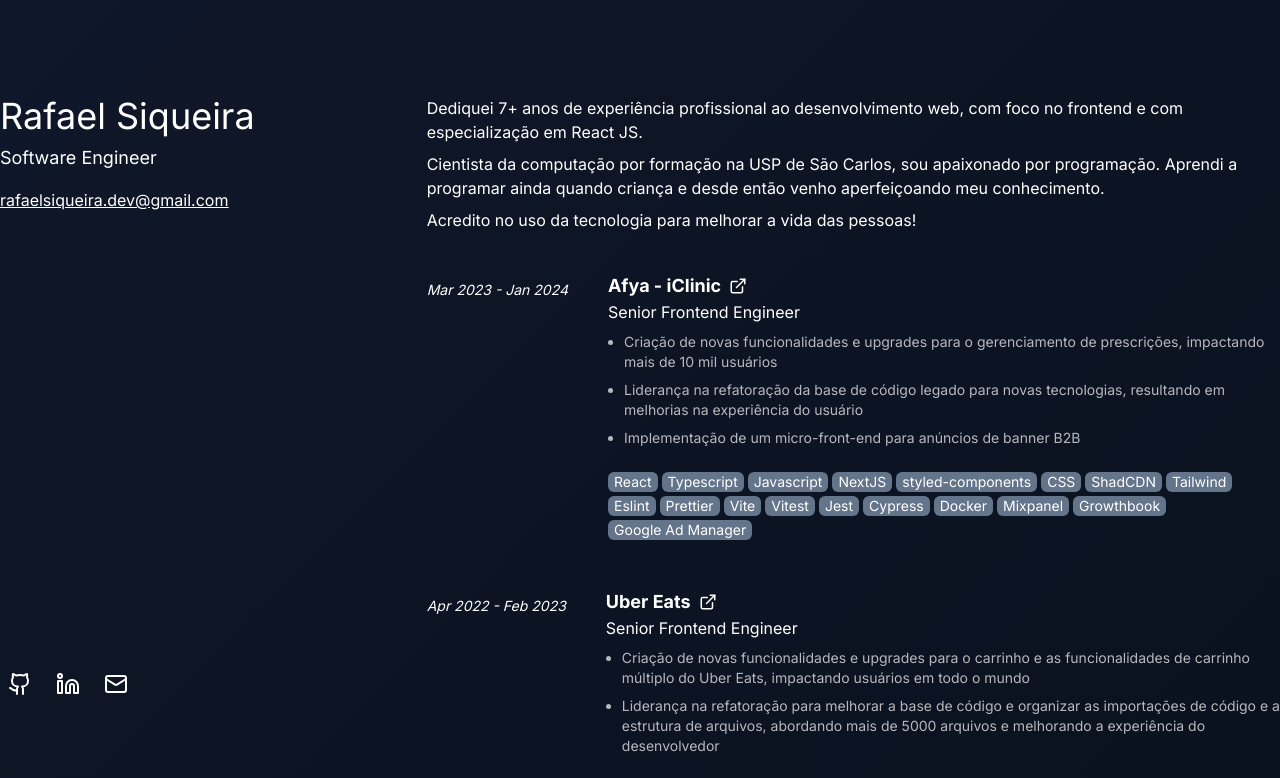
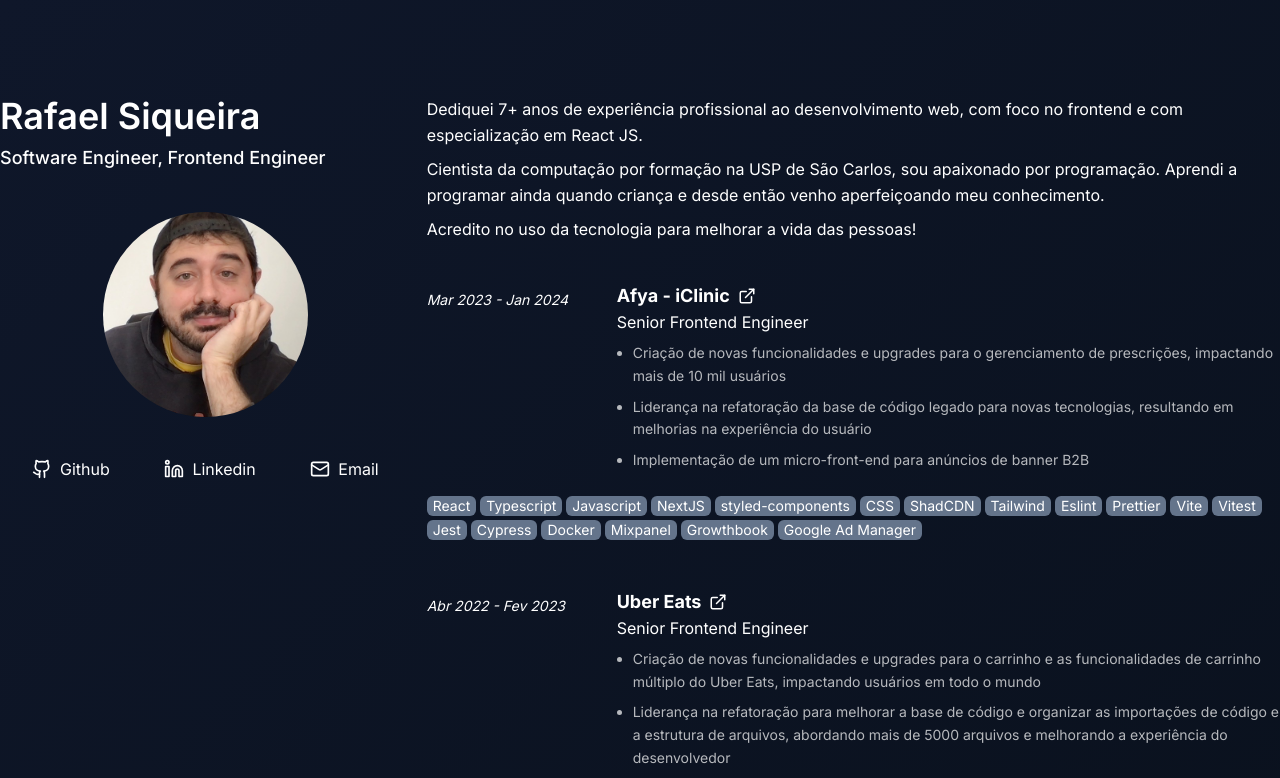
Before and after one commit to refeals/portfolio_deploy, a Next.js app: page / in a window 1280 px wide. Shown: the top 778 px of the page. Built offline with nearby package versions, Linux system fonts and the light colour scheme.

Commit message:
feat: update styles and add picture

```diff
--- a/app/page.tsx
+++ b/app/page.tsx
@@ -3,7 +3,7 @@ import { Main } from "@/components/Main"
 
 export default function Home() {
   return (
-    <div className="flex min-h-svh flex-col lg:flex-row lg:items-center lg:justify-between lg:relative max-w-screen-xl mx-auto px-6 py-12 md:p-0">
+    <div className="flex min-h-svh flex-col lg:flex-row lg:items-center lg:justify-between lg:relative max-w-screen-xl mx-auto px-6 py-12 sm:p-0">
       <div className="lg:flex lg:justify-between lg:gap-4">
         <Header />
         <Main />
--- a/components/Experience.tsx
+++ b/components/Experience.tsx
@@ -18,9 +18,9 @@ export function Experience({
   contentBr,
 }: ExperienceProps) {
   return (
-    <div className="mb-6 md:mb-12 block">
-      <div className="md:grid md:grid-cols-experiences md:gap-10">
-        <p className="text-sm pt-2 italic float-right md:float-none">{date}</p>
+    <div className="mb-6 sm:mb-12 block">
+      <div className="grid sm:grid-cols-experiences sm:gap-10">
+        <p className="text-sm pt-2 italic">{date}</p>
         <div>
           <p className="text-lg">
             <a
@@ -35,20 +35,19 @@ export function Experience({
           </p>
           <p className="">{subtitle}</p>
 
-          <ul className="opacity-70 text-sm py-2 list-disc pl-4 flex flex-col gap-2">
+          <ul className="opacity-70 text-sm py-2 list-disc pl-4 flex flex-col gap-2 leading-relaxed">
             {contentBr.map((c, i) => (
               <li key={i}>{c}</li>
             ))}
           </ul>
-
-          <div className="flex flex-wrap gap-1 mt-2 md:mt-4">
-            {tags.split(", ").map((t) => (
-              <span key={t} className="bg-slate-500 rounded-md px-1.5 text-sm">
-                {t}
-              </span>
-            ))}
-          </div>
         </div>
+      </div>
+      <div className="flex flex-wrap gap-1 mt-2 sm:mt-4">
+        {tags.split(", ").map((t) => (
+          <span key={t} className="bg-slate-500 rounded-md px-1.5 text-sm">
+            {t}
+          </span>
+        ))}
       </div>
     </div>
   )
--- a/components/Header.tsx
+++ b/components/Header.tsx
@@ -1,45 +1,49 @@
+import Image from "next/image"
 import { Github, Linkedin, Mail } from "lucide-react"
+import { HeaderLink } from "@/components/HeaderLink"
+
+import rs from "@/app/images/avatar_corner.jpeg"
 
 export function Header() {
   return (
-    <header className="lg:flex-1 lg:sticky lg:top-0 lg:self-start lg:py-24 lg:max-h-screen lg:h-svh flex flex-col justify-between mb-24 md:mb-0">
+    <header className="lg:flex-1 lg:sticky lg:top-0 lg:self-start lg:py-24 lg:max-h-screen lg:h-svh mb-20 sm:mb-0">
+      <div className="flex flex-col gap-8">
         <div>
-        <h1 className="text-4xl md:mb-2">Rafael Siqueira</h1>
-        <h2 className="text-lg mb-2 md:mb-4">Software Engineer</h2>
-        <p className="underline mb-2">
+          <h1 className="text-4xl mb-2 font-semibold">Rafael Siqueira</h1>
+          <h2 className="text-lg mb-2 font-medium">
+            Software Engineer, Frontend Engineer
+          </h2>
+          {/* <p className="underline mb-2">
             <a href="mailto:rafaelsiqueira.dev@gmail.com">
               rafaelsiqueira.dev@gmail.com
             </a>
-        </p>
+          </p> */}
         </div>
 
-      {/* <Image
+        <Image
           src={rs}
           alt="Rafael Siqueira"
-    className="rounded-full w-1/2"
-  /> */}
+          className="rounded-full w-1/2 self-center"
+        />
 
-      <ul className="flex gap-2 justify-center md:justify-normal">
-        <li className="p-2 rounded-full hover:bg-white hover:bg-opacity-20 transition-colors">
-          <a href="https://github.com/refeals" target="_blank" rel="noopener">
-            <Github />
-          </a>
-        </li>
-        <li className="p-2 rounded-full hover:bg-white hover:bg-opacity-20 transition-colors">
-          <a
-            href="https://www.linkedin.com/in/rafaelsiqueira-dev/"
-            target="_blank"
-            rel="noopener"
-          >
-            <Linkedin />
-          </a>
-        </li>
-        <li className="p-2 rounded-full hover:bg-white hover:bg-opacity-20 transition-colors">
-          <a href="mailto:rafaelsiqueira.dev@gmail.com">
-            <Mail />
-          </a>
-        </li>
+        <ul className="flex gap-2 justify-between px-2 sm:px-4">
+          <HeaderLink
+            Icon={Github}
+            url="https://github.com/refeals"
+            name="Github"
+          />
+          <HeaderLink
+            Icon={Linkedin}
+            url="https://www.linkedin.com/in/rafaelsiqueira-dev/"
+            name="Linkedin"
+          />
+          <HeaderLink
+            Icon={Mail}
+            url="mailto:rafaelsiqueira.dev@gmail.com"
+            name="Email"
+          />
         </ul>
+      </div>
     </header>
   )
 }
--- /dev/null
+++ b/components/HeaderLink.tsx
@@ -0,0 +1,23 @@
+import { LucideIcon } from "lucide-react"
+
+type HeaderLinkProps = {
+  Icon: LucideIcon
+  url: string
+  name?: string
+}
+
+export function HeaderLink({ Icon, url, name }: HeaderLinkProps) {
+  return (
+    <li>
+      <a
+        href={url}
+        target="_blank"
+        rel="noopener"
+        className="flex gap-2 items-center px-4 py-2 w-fit rounded-full hover:bg-white hover:bg-opacity-20 transition-colors"
+      >
+        <Icon size={20} />
+        <span>{name}</span>
+      </a>
+    </li>
+  )
+}
--- a/components/Main.tsx
+++ b/components/Main.tsx
@@ -4,8 +4,8 @@ import { Download } from "lucide-react"
 
 export function Main() {
   return (
-    <main className="lg:w-2/3 lg:py-24 flex flex-col gap-24 md:gap-8">
-      <section id="intro" className="flex flex-col gap-2">
+    <main className="lg:w-2/3 lg:py-24 flex flex-col gap-24 sm:gap-8">
+      <section id="intro" className="flex flex-col gap-2 leading-relaxed">
         <p>
           Dediquei 7+ anos de experiência profissional ao desenvolvimento web,
           com foco no frontend e com especialização em React JS.
@@ -19,7 +19,7 @@ export function Main() {
       </section>
 
       <section id="experiences" className="flex flex-col">
-        <div className="mt-2 flex flex-col gap-12 md:gap-0">
+        <div className="mt-2 flex flex-col gap-12 sm:gap-0">
           {experiencesData.map((xp) => (
             <Experience key={xp.title} {...xp} />
           ))}
--- a/data/experiences.ts
+++ b/data/experiences.ts
@@ -19,7 +19,7 @@ export const experiencesData = [
   {
     title: "Uber Eats",
     subtitle: "Senior Frontend Engineer",
-    date: "Apr 2022 - Feb 2023",
+    date: "Abr 2022 - Fev 2023",
     tags: "React, Typescript, Flow, Javascript, styled-components, CSS, Eslint, Prettier, Base Web, i18n",
     url: "https://www.ubereats.com/",
     contentBr: [
@@ -34,7 +34,7 @@ export const experiencesData = [
   {
     title: "Cornershop by Uber",
     subtitle: "Senior Frontend Engineer",
-    date: "Apr 2021 - Apr 2022",
+    date: "Abr 2021 - Abr 2022",
     tags: "React, Typescript, Javascript, NextJS, styled-components, CSS, Eslint, Prettier, Docusaurus, Webpack, Python, Django, i18n",
     url: "https://cornershopapp.com/",
     contentBr: [
--- a/tailwind.config.ts
+++ b/tailwind.config.ts
@@ -14,7 +14,7 @@ const config: Config = {
           "conic-gradient(from 180deg at 50% 50%, var(--tw-gradient-stops))",
       },
       gridTemplateColumns: {
-        experiences: "max-content auto",
+        experiences: "150px auto",
       },
     },
   },
```
Lines whose indentation alone changed are shown as unchanged.
